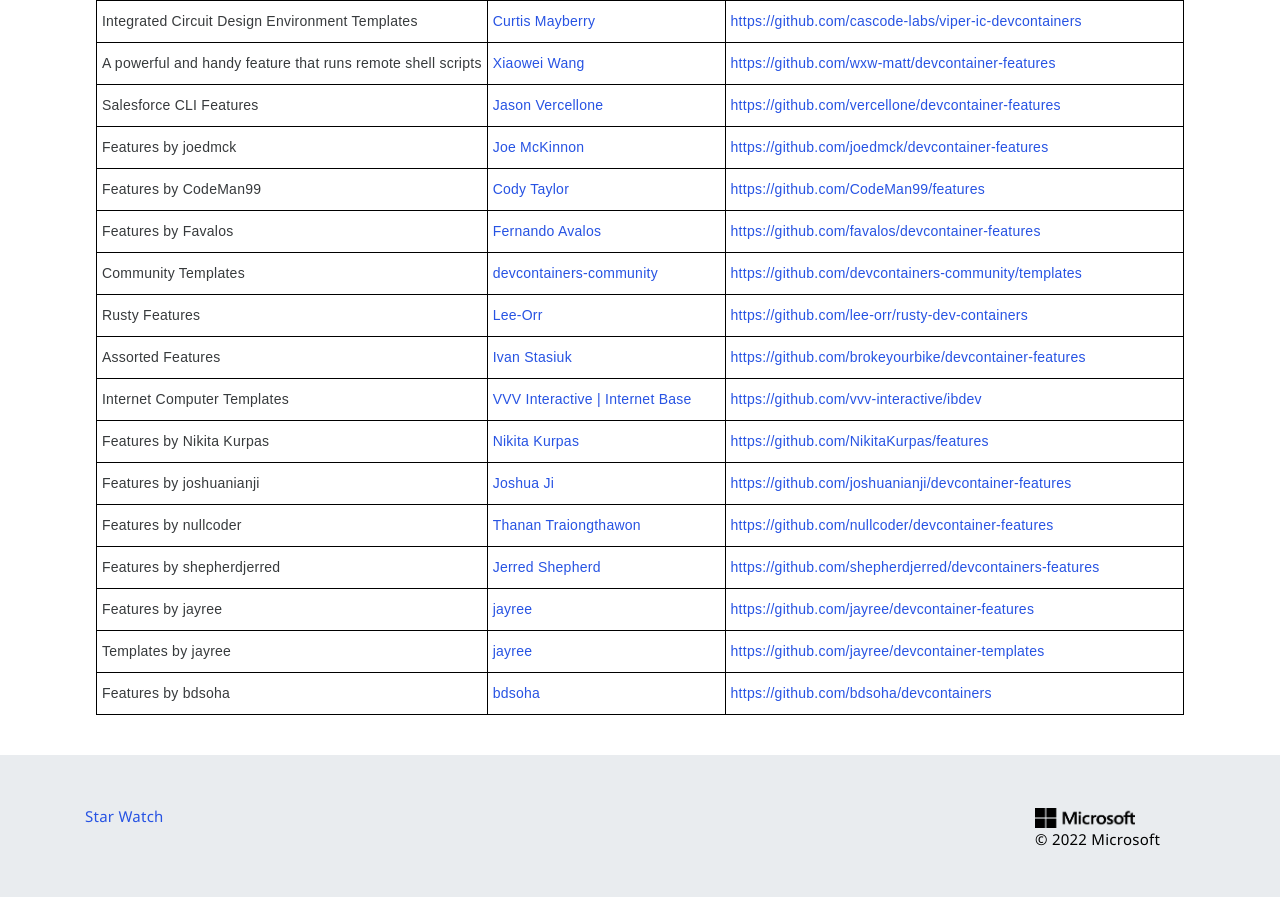
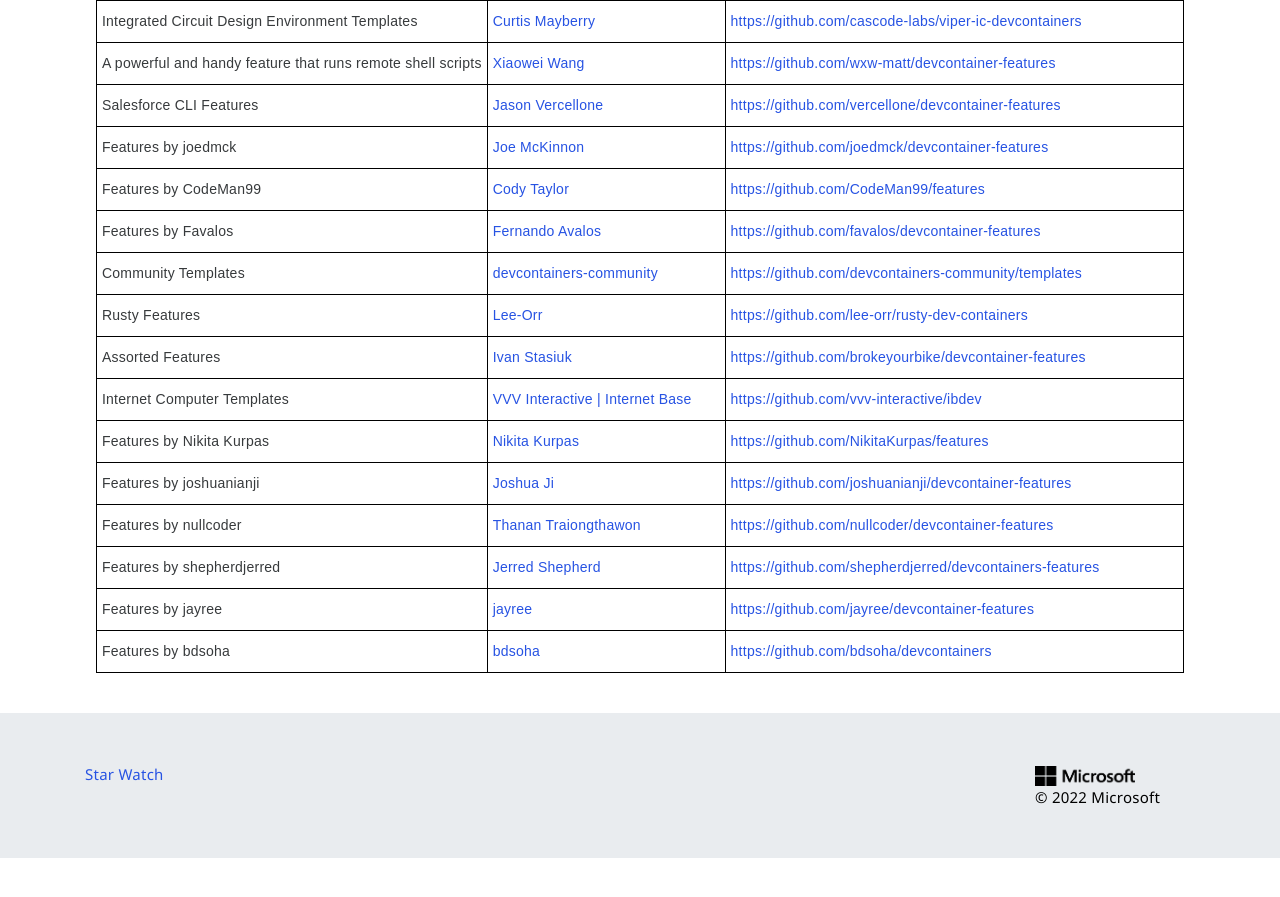
Before and after one commit to devcontainers/devcontainers.github.io, a Jekyll site: the page built from collections.html, in a window 1280 px wide and 900 px high, scrolled down 3484 px. Shown: the top 897 px of the window. Built offline with Jekyll 4.4.1, drawn with Linux system fonts in a browser that asks for light colours; nearby versions of some CDN libraries; comment, search, counter and statistics services are not loaded; after the commit the page ends 4342 px from its top, so only the background shows below that.

Commit message:
Revert "Update collection-index.yml (#230)"
This reverts commit a9fc47ffc6eb78f1a1e6fc2f3faad43d56aa8158.

```diff
--- a/_data/collection-index.yml
+++ b/_data/collection-index.yml
@@ -448,11 +448,6 @@
   contact: https://github.com/jayree/devcontainer-features/issues
   repository: https://github.com/jayree/devcontainer-features
   ociReference: ghcr.io/jayree/devcontainer-features
-- name: Templates by jayree
-  maintainer: jayree
-  contact: https://github.com/jayree/devcontainer-templates/issues
-  repository: https://github.com/jayree/devcontainer-templates
-  ociReference: ghcr.io/jayree/devcontainer-templates
 - name: Features by bdsoha
   maintainer: bdsoha
   contact: https://github.com/bdsoha/devcontainers/issues
```
